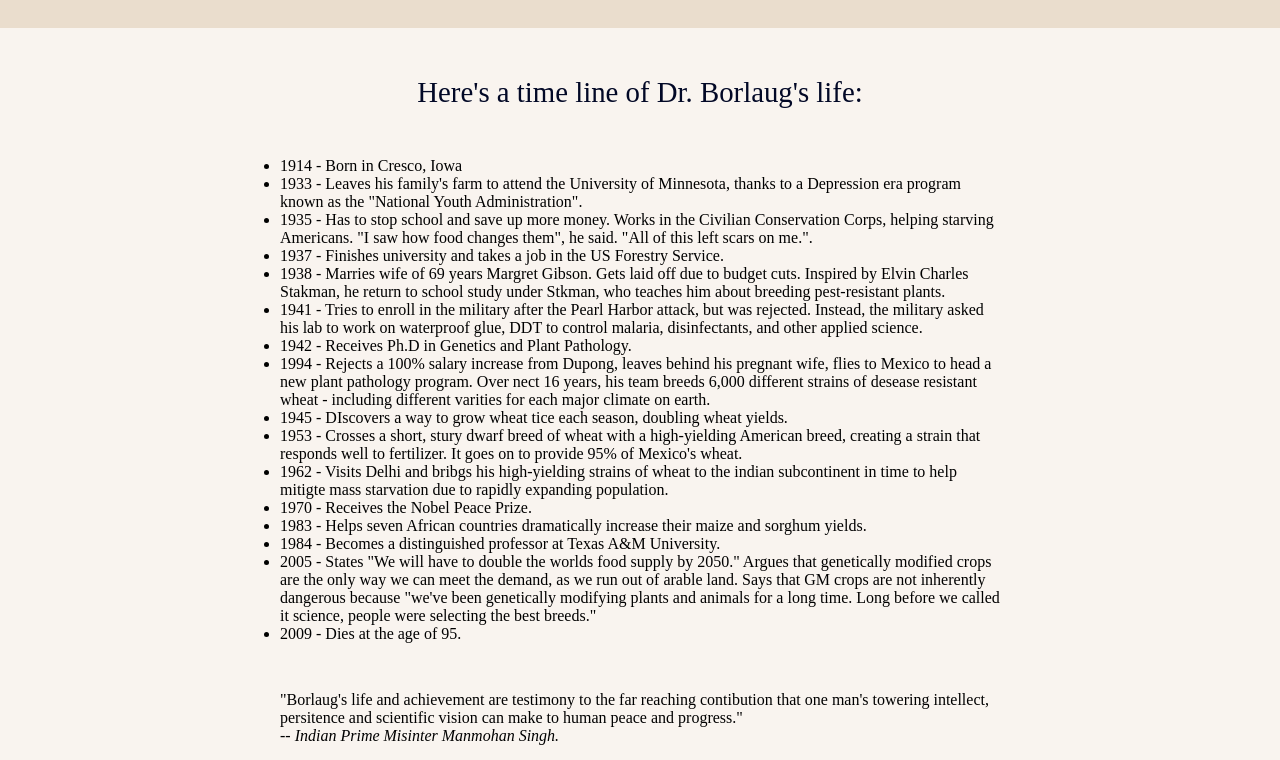
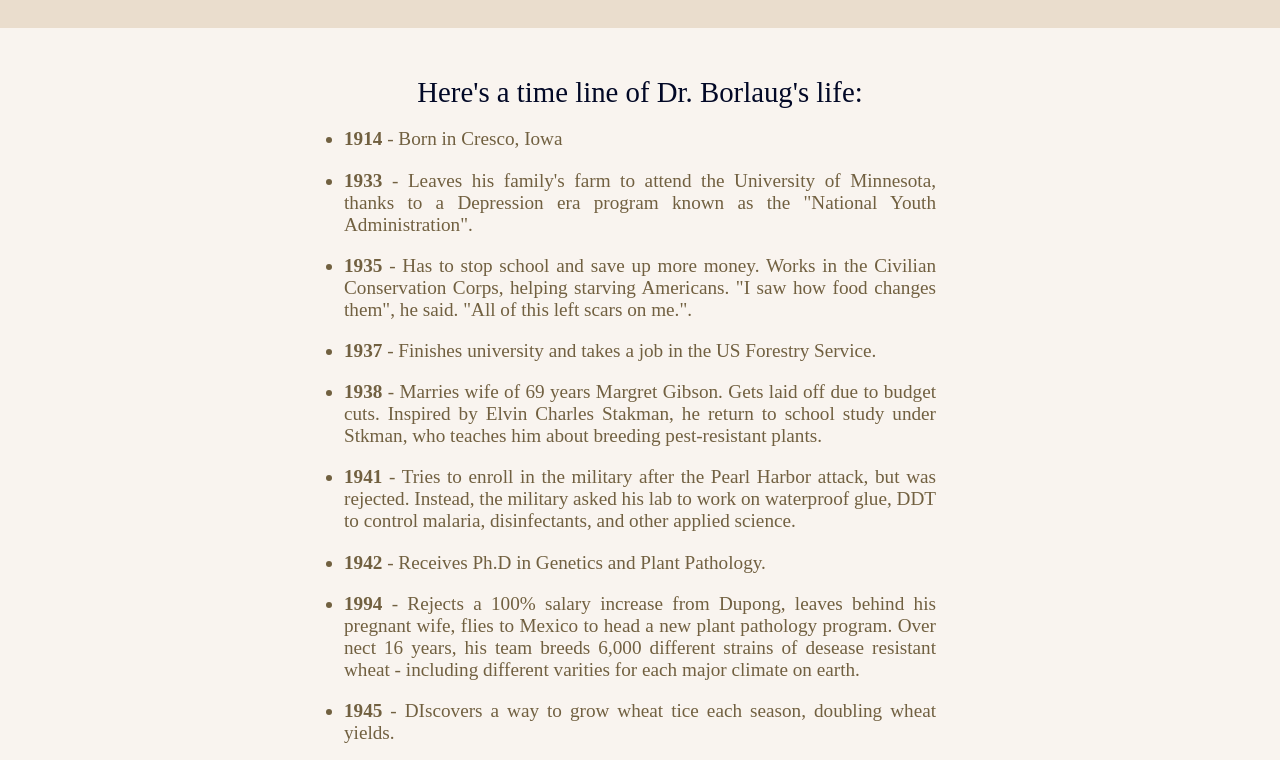
Before and after one commit to abdul-islam1/html-CSS-Projects, a plain HTML site: page Project #1 - Tribute-Page-Dr. Norman Borlaug/index.html in a window 1280 px wide. Shown: the part 640-1400 px from the top of the page. Drawn offline with Linux system fonts and the light colour scheme.

Commit message:
setup list

```diff
--- a/Project #1 - Tribute-Page-Dr. Norman Borlaug/index.html
+++ b/Project #1 - Tribute-Page-Dr. Norman Borlaug/index.html
@@ -35,7 +35,7 @@
 
         <!-- list-of-time -->
 
-        <ul>
+        <ul class="list-of-time">
           <li><time class="time">1914</time> - Born in Cresco, Iowa</li>
           <li>
             <time class="time">1933</time> - Leaves his family's farm to attend
--- a/Project #1 - Tribute-Page-Dr. Norman Borlaug/style.css
+++ b/Project #1 - Tribute-Page-Dr. Norman Borlaug/style.css
@@ -142,4 +142,20 @@ main {
   color: var(--headline-color);
 }
 
-.l
+.list-of-time {
+  margin: 0 4rem;
+}
+
+.list-of-time * {
+  margin-top: 1.2rem;
+}
+
+.list-of-time > li {
+  font-size: 1.2rem;
+  text-align: justify;
+  color: var(--text-color);
+}
+
+.list-of-time .time {
+  font-weight: 700;
+}
```
